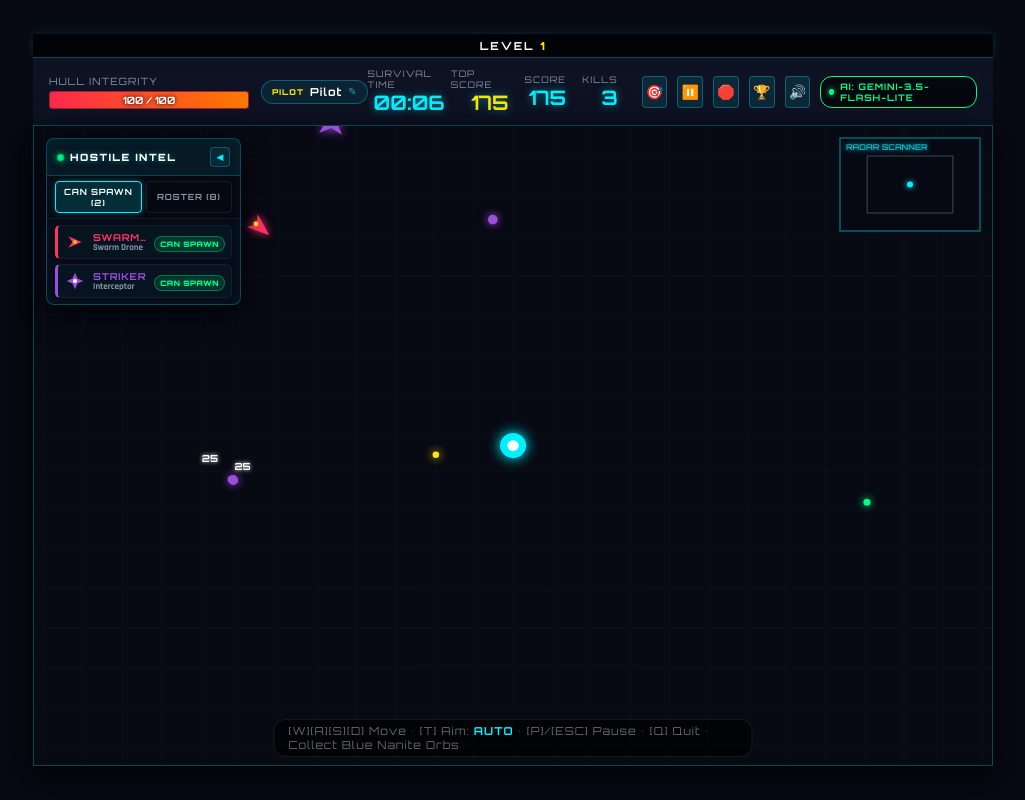
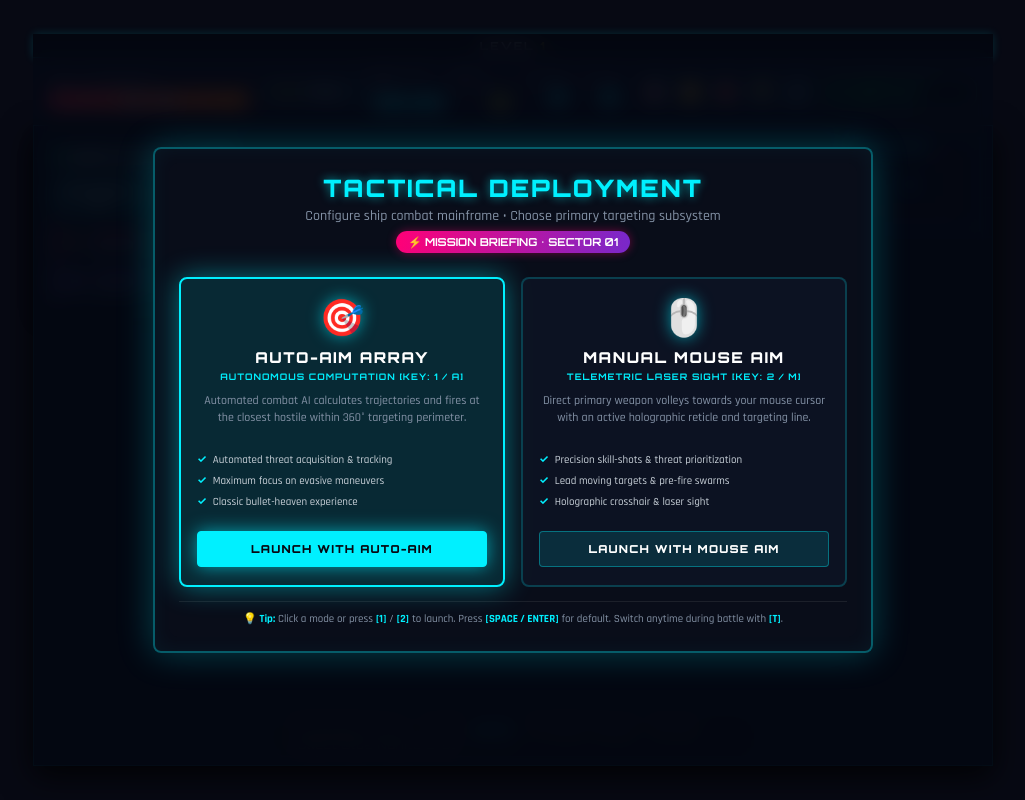
Before and after one commit to westlundkalle/web_spel, a Flask app: page / in a window 1280 px wide. Shown: the whole page, without its empty margins (127-1152 px from the left). Run offline with Flask 3, Linux system fonts and the light colour scheme.

Commit message:
Feature: let player choose aim mode at beginning of game via pre-mission tactical deployment modal

```diff
--- a/static/css/style.css
+++ b/static/css/style.css
@@ -1386,3 +1386,154 @@ body {
   color: #fff;
   box-shadow: 0 0 10px rgba(0, 240, 255, 0.4);
 }
+
+/* Pre-Mission Deployment & Targeting Subsystem Selection Modal */
+.start-modal-card {
+  max-width: 720px;
+  width: 94%;
+  background: rgba(10, 14, 26, 0.94);
+  border: 2px solid rgba(0, 240, 255, 0.35);
+  box-shadow: 0 0 35px rgba(0, 240, 255, 0.25), inset 0 0 20px rgba(0, 240, 255, 0.05);
+  backdrop-filter: blur(14px);
+  padding: 24px;
+}
+
+.start-aim-grid {
+  display: grid;
+  grid-template-columns: 1fr 1fr;
+  gap: 16px;
+  margin: 18px 0 14px;
+}
+
+@media (max-width: 660px) {
+  .start-aim-grid {
+    grid-template-columns: 1fr;
+  }
+}
+
+.start-aim-card {
+  background: rgba(14, 21, 37, 0.85);
+  border: 2px solid rgba(0, 240, 255, 0.2);
+  border-radius: 8px;
+  padding: 18px 16px;
+  text-align: center;
+  cursor: pointer;
+  transition: all 0.25s cubic-bezier(0.16, 1, 0.3, 1);
+  display: flex;
+  flex-direction: column;
+  align-items: center;
+  position: relative;
+  user-select: none;
+}
+
+.start-aim-card:hover {
+  border-color: var(--accent-cyan);
+  background: rgba(0, 240, 255, 0.08);
+  box-shadow: 0 0 22px rgba(0, 240, 255, 0.35);
+  transform: translateY(-2px);
+}
+
+.start-aim-card.active {
+  border-color: var(--accent-cyan);
+  background: rgba(0, 240, 255, 0.12);
+  box-shadow: 0 0 28px rgba(0, 240, 255, 0.45);
+}
+
+.start-aim-card:focus-visible {
+  outline: 2px solid var(--accent-cyan);
+  outline-offset: 2px;
+}
+
+.start-aim-icon {
+  font-size: 36px;
+  margin-bottom: 6px;
+  filter: drop-shadow(0 0 8px rgba(0, 240, 255, 0.6));
+}
+
+.start-aim-title {
+  font-family: var(--font-display);
+  font-size: 15px;
+  font-weight: 900;
+  letter-spacing: 1.5px;
+  color: #ffffff;
+}
+
+.start-aim-tag {
+  font-family: var(--font-display);
+  font-size: 9px;
+  font-weight: 700;
+  letter-spacing: 1px;
+  color: var(--accent-cyan);
+  margin: 4px 0 10px;
+}
+
+.start-aim-desc {
+  font-size: 12px;
+  color: var(--text-muted);
+  line-height: 1.45;
+  margin-bottom: 12px;
+  min-height: 48px;
+}
+
+.start-aim-features {
+  list-style: none;
+  padding: 0;
+  margin: 0 0 16px;
+  text-align: left;
+  width: 100%;
+  font-size: 11px;
+  color: #c9d1d9;
+}
+
+.start-aim-features li {
+  margin-bottom: 6px;
+  display: flex;
+  align-items: center;
+  gap: 6px;
+}
+
+.start-aim-features li span {
+  color: var(--accent-cyan);
+  font-weight: bold;
+}
+
+.btn-start-choice {
+  width: 100%;
+  padding: 10px 14px;
+  font-family: var(--font-display);
+  font-size: 11px;
+  font-weight: 800;
+  letter-spacing: 1.2px;
+  border-radius: 4px;
+  border: 1px solid rgba(0, 240, 255, 0.35);
+  background: rgba(0, 240, 255, 0.12);
+  color: #ffffff;
+  cursor: pointer;
+  transition: all 0.2s ease;
+  margin-top: auto;
+}
+
+.btn-start-choice:hover,
+.btn-start-choice.active {
+  background: var(--accent-cyan);
+  color: #070913;
+  box-shadow: 0 0 18px rgba(0, 240, 255, 0.6);
+  border-color: var(--accent-cyan);
+}
+
+.start-modal-footer {
+  margin-top: 8px;
+  padding-top: 10px;
+  border-top: 1px solid rgba(255, 255, 255, 0.08);
+}
+
+.start-hint {
+  font-size: 11px;
+  color: var(--text-muted);
+  text-align: center;
+  line-height: 1.4;
+}
+
+.start-hint b {
+  color: var(--accent-cyan);
+}
--- a/static/js/game.js
+++ b/static/js/game.js
@@ -115,6 +115,13 @@ const hintAimMode = document.getElementById('hint-aim-mode');
 const pauseAimAutoBtn = document.getElementById('pause-aim-auto-btn');
 const pauseAimMouseBtn = document.getElementById('pause-aim-mouse-btn');
 const AIM_MODE_STORAGE_KEY = 'cyber_survivor_aim_mode';
+
+// Pre-Mission Deployment & Targeting Subsystem Selection DOM Elements
+const startModal = document.getElementById('start-modal');
+const startAimAutoCard = document.getElementById('start-aim-auto-card');
+const startAimMouseCard = document.getElementById('start-aim-mouse-card');
+const startAutoBtn = document.getElementById('start-auto-btn');
+const startMouseBtn = document.getElementById('start-mouse-btn');
 
 // Left-Side Hostile Intel Spawn Panel DOM Elements
 const enemySpawnPanel = document.getElementById('enemy-spawn-panel');
@@ -529,6 +536,35 @@ canvas.addEventListener('mouseenter', () => {
 });
 
 window.addEventListener('keydown', (e) => {
+  // Pre-Mission Deployment / Aim Mode selection state
+  if (game && game.state === 'START') {
+    const active = document.activeElement;
+    if (active && (active.tagName === 'INPUT' || active.tagName === 'TEXTAREA')) {
+      return;
+    }
+    if (e.code === 'Digit1' || e.code === 'Numpad1' || e.code === 'KeyA') {
+      startMission('auto');
+      return;
+    }
+    if (e.code === 'Digit2' || e.code === 'Numpad2' || e.code === 'KeyM') {
+      startMission('mouse');
+      return;
+    }
+    if (e.code === 'ArrowLeft' || e.code === 'ArrowUp') {
+      updateStartModalSelection('auto');
+      return;
+    }
+    if (e.code === 'ArrowRight' || e.code === 'ArrowDown') {
+      updateStartModalSelection('mouse');
+      return;
+    }
+    if (e.code === 'Space' || e.code === 'Enter') {
+      startMission(selectedStartAimMode);
+      return;
+    }
+    return;
+  }
+
   if (e.code === 'KeyP' || e.code === 'Escape') {
     const active = document.activeElement;
     if (active && (active.tagName === 'INPUT' || active.tagName === 'TEXTAREA')) {
@@ -2150,9 +2186,37 @@ const game = {
   kills: 0,
   bossSpawnedAt: {},
   bossesDefeated: 0,
-  state: 'PLAYING',
+  state: 'START',
   lastTimestamp: 0
 };
+
+let selectedStartAimMode = initialAimMode || 'auto';
+
+function updateStartModalSelection(mode) {
+  selectedStartAimMode = (mode === 'mouse') ? 'mouse' : 'auto';
+  if (startAimAutoCard && startAimMouseCard) {
+    startAimAutoCard.classList.toggle('active', selectedStartAimMode === 'auto');
+    startAimMouseCard.classList.toggle('active', selectedStartAimMode === 'mouse');
+  }
+  if (startAutoBtn && startMouseBtn) {
+    startAutoBtn.classList.toggle('active', selectedStartAimMode === 'auto');
+    startMouseBtn.classList.toggle('active', selectedStartAimMode === 'mouse');
+  }
+}
+
+function startMission(mode) {
+  const finalMode = mode || selectedStartAimMode || 'auto';
+  setAimMode(finalMode);
+  updateStartModalSelection(finalMode);
+  if (startModal) startModal.classList.add('hidden');
+  game.state = 'PLAYING';
+  game.lastTimestamp = performance.now();
+  try {
+    sounds.init();
+    sounds.playLevelUp();
+  } catch (e) {}
+  updateHUD();
+}
 
 function setAimMode(mode) {
   if (mode !== 'auto' && mode !== 'mouse') mode = 'auto';
@@ -2189,7 +2253,7 @@ function updateAimModeUI() {
   }
 }
 
-function initGame() {
+function initGame(showStartModal = true) {
   game.player = new Player(WORLD_WIDTH / 2, WORLD_HEIGHT / 2);
   camera.x = WORLD_WIDTH / 2 - camera.width / 2;
   camera.y = WORLD_HEIGHT / 2 - camera.height / 2;
@@ -2213,7 +2277,6 @@ function initGame() {
   game.kills = 0;
   game.bossSpawnedAt = {};
   game.bossesDefeated = 0;
-  game.state = 'PLAYING';
   game.lastTimestamp = performance.now();
 
   eventBanner.classList.add('hidden');
@@ -2231,6 +2294,15 @@ function initGame() {
   updateEnemySpawnPanel(true);
   updateAimModeUI();
   updateHUD();
+
+  if (showStartModal && startModal) {
+    game.state = 'START';
+    updateStartModalSelection(game.aimMode || 'auto');
+    startModal.classList.remove('hidden');
+  } else {
+    game.state = 'PLAYING';
+    if (startModal) startModal.classList.add('hidden');
+  }
 }
 
 function spawnEnemyWave() {
@@ -2976,8 +3048,8 @@ async function fetchAndRenderLeaderboard() {
 let wasPlayingBeforeLeaderboard = false;
 
 function togglePause(forcePause = null) {
-  // Disallow pausing in game over or during level up modal
-  if (game.state === 'GAME_OVER' || game.state === 'LEVEL_UP') return;
+  // Disallow pausing in game over, start modal, or during level up modal
+  if (game.state === 'GAME_OVER' || game.state === 'LEVEL_UP' || game.state === 'START') return;
 
   const shouldPause = forcePause !== null ? forcePause : (game.state === 'PLAYING');
 
@@ -3013,7 +3085,7 @@ function togglePause(forcePause = null) {
 }
 
 function quitCurrentRun() {
-  if (game.state === 'GAME_OVER') return;
+  if (game.state === 'GAME_OVER' || game.state === 'START') return;
   const wasPlaying = (game.state === 'PLAYING');
   if (wasPlaying) {
     togglePause(true);
@@ -3191,6 +3263,30 @@ if (pauseAimAutoBtn) {
 }
 if (pauseAimMouseBtn) {
   pauseAimMouseBtn.addEventListener('click', () => setAimMode('mouse'));
+}
+
+// Pre-Mission Deployment & Targeting Selection button click listeners
+if (startAimAutoCard) {
+  startAimAutoCard.addEventListener('click', () => {
+    startMission('auto');
+  });
+}
+if (startAutoBtn) {
+  startAutoBtn.addEventListener('click', (e) => {
+    e.stopPropagation();
+    startMission('auto');
+  });
+}
+if (startAimMouseCard) {
+  startAimMouseCard.addEventListener('click', () => {
+    startMission('mouse');
+  });
+}
+if (startMouseBtn) {
+  startMouseBtn.addEventListener('click', (e) => {
+    e.stopPropagation();
+    startMission('mouse');
+  });
 }
 
 // Hostile Intel Spawn Panel event listeners
--- a/templates/index.html
+++ b/templates/index.html
@@ -4,7 +4,7 @@
   <meta charset="UTF-8">
   <meta name="viewport" content="width=device-width, initial-scale=1.0">
   <title>CYBER SURVIVOR: AI Bullet Heaven</title>
-  <link rel="stylesheet" href="/static/css/style.css?v=20260910_08">
+  <link rel="stylesheet" href="/static/css/style.css?v=20260910_09">
   <link rel="preconnect" href="https://fonts.googleapis.com">
   <link rel="preconnect" href="https://fonts.gstatic.com" crossorigin>
   <link href="https://fonts.googleapis.com/css2?family=Orbitron:wght@400;700;900&family=Rajdhani:wght@500;700&display=swap" rel="stylesheet">
@@ -128,6 +128,61 @@
         </div>
       </div>
     </main>
+
+    <!-- Pre-Mission Deployment & Targeting Subsystem Selection Modal -->
+    <div id="start-modal" class="modal-overlay">
+      <div class="modal-content start-modal-card">
+        <div class="modal-header">
+          <div class="glitch-title" data-text="TACTICAL DEPLOYMENT">TACTICAL DEPLOYMENT</div>
+          <p class="modal-subtitle">Configure ship combat mainframe &bull; Choose primary targeting subsystem</p>
+          <div class="ai-badge" style="margin-top: 6px;">⚡ MISSION BRIEFING &bull; SECTOR 01</div>
+        </div>
+
+        <div class="start-aim-grid">
+          <!-- Option 1: Auto Aim -->
+          <div id="start-aim-auto-card" class="start-aim-card active" tabindex="0">
+            <div class="start-aim-icon">🎯</div>
+            <div class="start-aim-title">AUTO-AIM ARRAY</div>
+            <div class="start-aim-tag">AUTONOMOUS COMPUTATION [KEY: 1 / A]</div>
+            <p class="start-aim-desc">
+              Automated combat AI calculates trajectories and fires at the closest hostile within 360° targeting perimeter.
+            </p>
+            <ul class="start-aim-features">
+              <li><span>✓</span> Automated threat acquisition & tracking</li>
+              <li><span>✓</span> Maximum focus on evasive maneuvers</li>
+              <li><span>✓</span> Classic bullet-heaven experience</li>
+            </ul>
+            <button id="start-auto-btn" class="btn-start-choice active">
+              LAUNCH WITH AUTO-AIM
+            </button>
+          </div>
+
+          <!-- Option 2: Mouse Aim -->
+          <div id="start-aim-mouse-card" class="start-aim-card" tabindex="0">
+            <div class="start-aim-icon">🖱️</div>
+            <div class="start-aim-title">MANUAL MOUSE AIM</div>
+            <div class="start-aim-tag">TELEMETRIC LASER SIGHT [KEY: 2 / M]</div>
+            <p class="start-aim-desc">
+              Direct primary weapon volleys towards your mouse cursor with an active holographic reticle and targeting line.
+            </p>
+            <ul class="start-aim-features">
+              <li><span>✓</span> Precision skill-shots & threat prioritization</li>
+              <li><span>✓</span> Lead moving targets & pre-fire swarms</li>
+              <li><span>✓</span> Holographic crosshair & laser sight</li>
+            </ul>
+            <button id="start-mouse-btn" class="btn-start-choice">
+              LAUNCH WITH MOUSE AIM
+            </button>
+          </div>
+        </div>
+
+        <div class="start-modal-footer">
+          <div class="start-hint">
+            <span>💡 <b>Tip:</b> Click a mode or press <b>[1]</b> / <b>[2]</b> to launch. Press <b>[SPACE / ENTER]</b> for default. Switch anytime during battle with <b>[T]</b>.</span>
+          </div>
+        </div>
+      </div>
+    </div>
 
     <!-- Level Up Modal (Pause game while selecting upgrade) -->
     <div id="level-up-modal" class="modal-overlay hidden">
@@ -287,6 +342,6 @@
     </div>
   </div>
 
-  <script src="/static/js/game.js?v=20260910_08"></script>
+  <script src="/static/js/game.js?v=20260910_09"></script>
 </body>
 </html>
```
